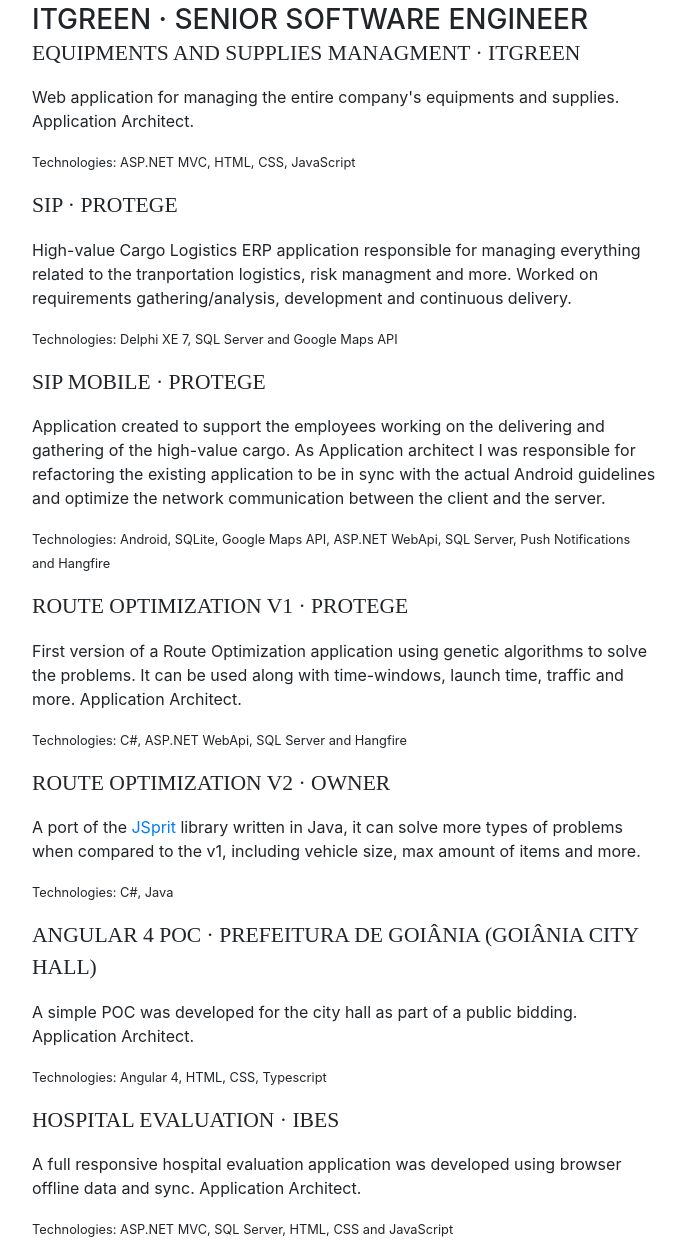
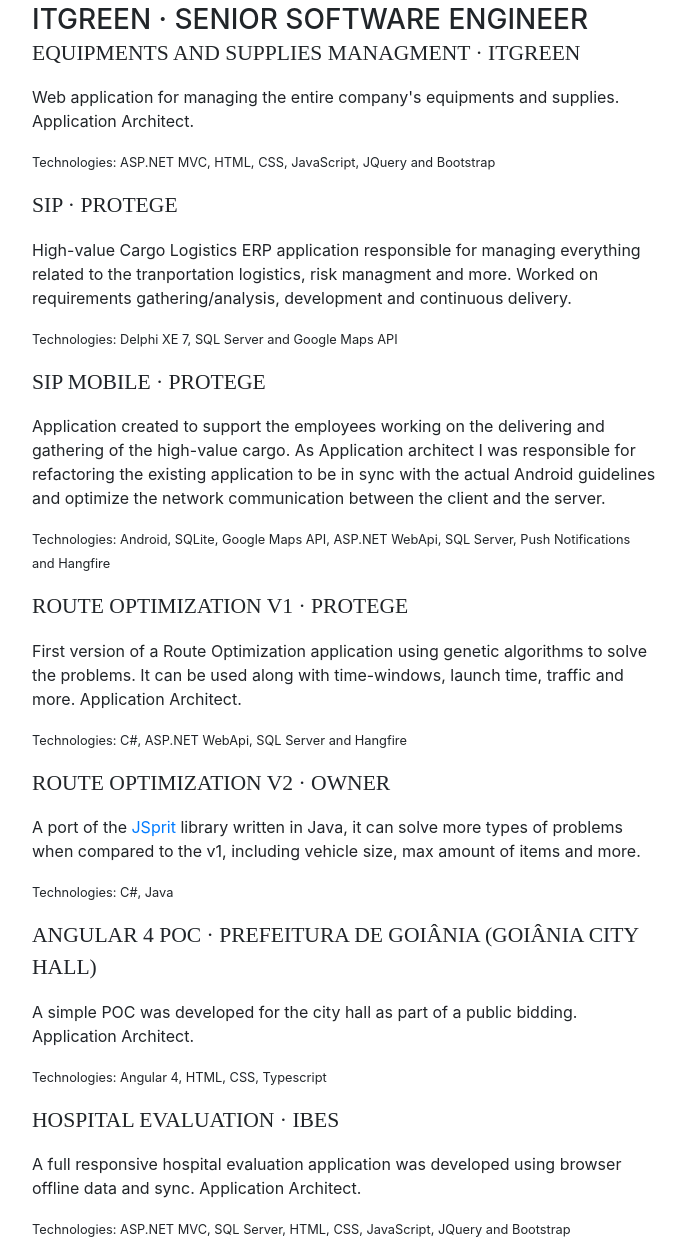
Before and after one commit to arielmoraes/arielmoraes.github.io, a website with bundled scripts: page index.html in a window 1280 px wide. Shown: the part 931-2184 px from the top of the page, without its empty margins (288-974 px from the left). Built offline with nearby package versions, Linux system fonts and the light colour scheme; a web font is replaced by a local one.

Commit message:
Update index.html

```diff
--- a/index.html
+++ b/index.html
@@ -124,7 +124,7 @@
               <div class="subheading-container">
                 <div class="subheading mb-3">Equipments and Supplies Managment · ITGreen</div>
                 <p>Web application for managing the entire company's equipments and supplies. Application Architect.</p>
-                <p><small>Technologies: ASP.NET MVC, HTML, CSS, JavaScript</small></p>
+                <p><small>Technologies: ASP.NET MVC, HTML, CSS, JavaScript, JQuery and Bootstrap</small></p>
               </div>
 
               <div class="subheading-container">
@@ -163,7 +163,7 @@
               <div class="subheading-container">
                 <div class="subheading mb-3">Hospital Evaluation · IBES</div>
                 <p>A full responsive hospital evaluation application was developed using browser offline data and sync. Application Architect.</p>
-                <p><small>Technologies: ASP.NET MVC, SQL Server, HTML, CSS and JavaScript </small></p>
+                <p><small>Technologies: ASP.NET MVC, SQL Server, HTML, CSS, JavaScript, JQuery and Bootstrap</small></p>
               </div>
 
               <div class="subheading-container">
```
